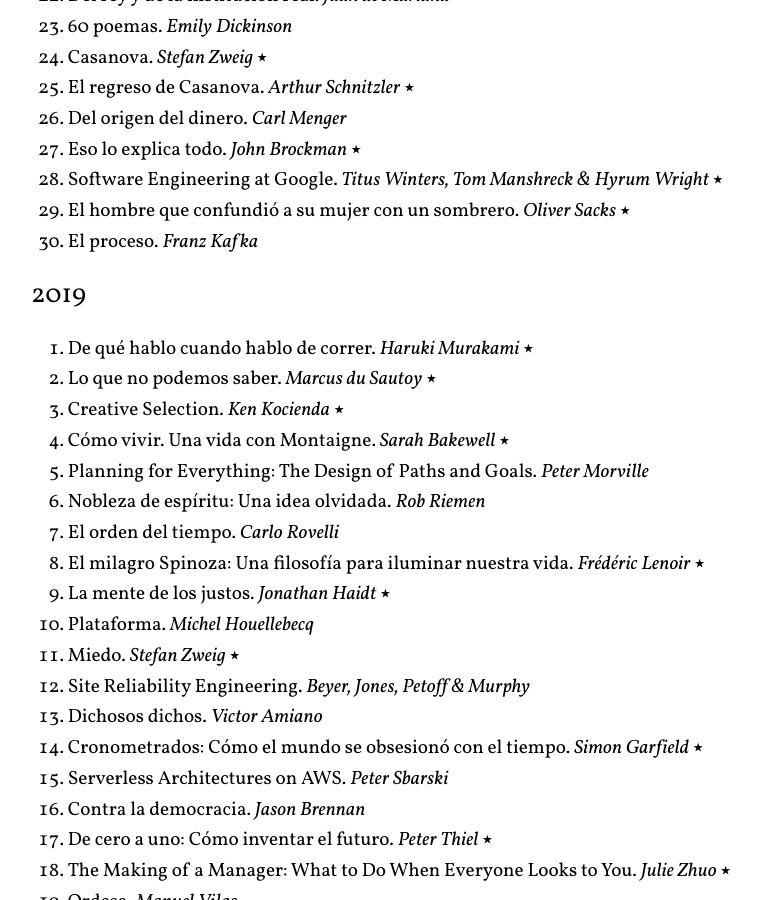
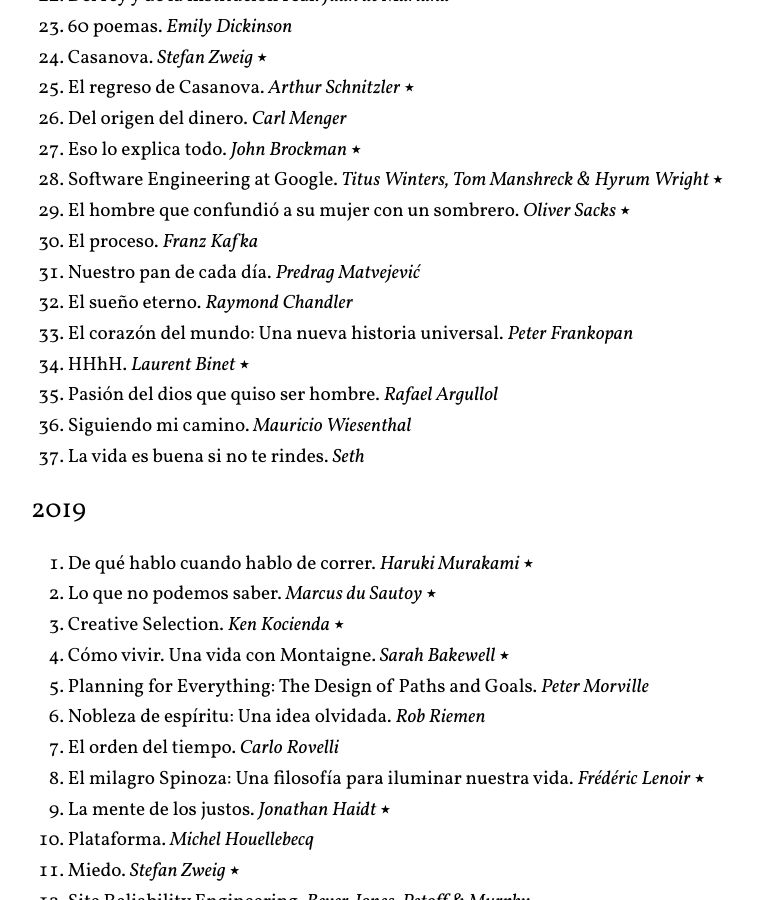
Before and after one commit to arturoherrero/arturoherrero.com, a Jekyll site: the page built from pages/books.md, in a window 1280 px wide and 900 px high, scrolled down 993 px. Shown: the whole window, without its empty margins (249-1009 px from the left). Built offline with Jekyll 4.4.1, drawn with Linux system fonts in a browser that asks for light colours.

Commit message:
Update book list

```diff
--- a/pages/books.md
+++ b/pages/books.md
@@ -40,6 +40,13 @@
 28. Software Engineering at Google. *Titus Winters, Tom Manshreck & Hyrum Wright* ⭑
 29. El hombre que confundió a su mujer con un sombrero. *Oliver Sacks* ⭑
 30. El proceso. *Franz Kafka*
+31. Nuestro pan de cada día. *Predrag Matvejević*
+32. El sueño eterno. *Raymond Chandler*
+33. El corazón del mundo: Una nueva historia universal. *Peter Frankopan*
+34. HHhH. *Laurent Binet* ⭑
+35. Pasión del dios que quiso ser hombre. *Rafael Argullol*
+36. Siguiendo mi camino. *Mauricio Wiesenthal*
+37. La vida es buena si no te rindes. *Seth*
 
 
 ### 2019
```
